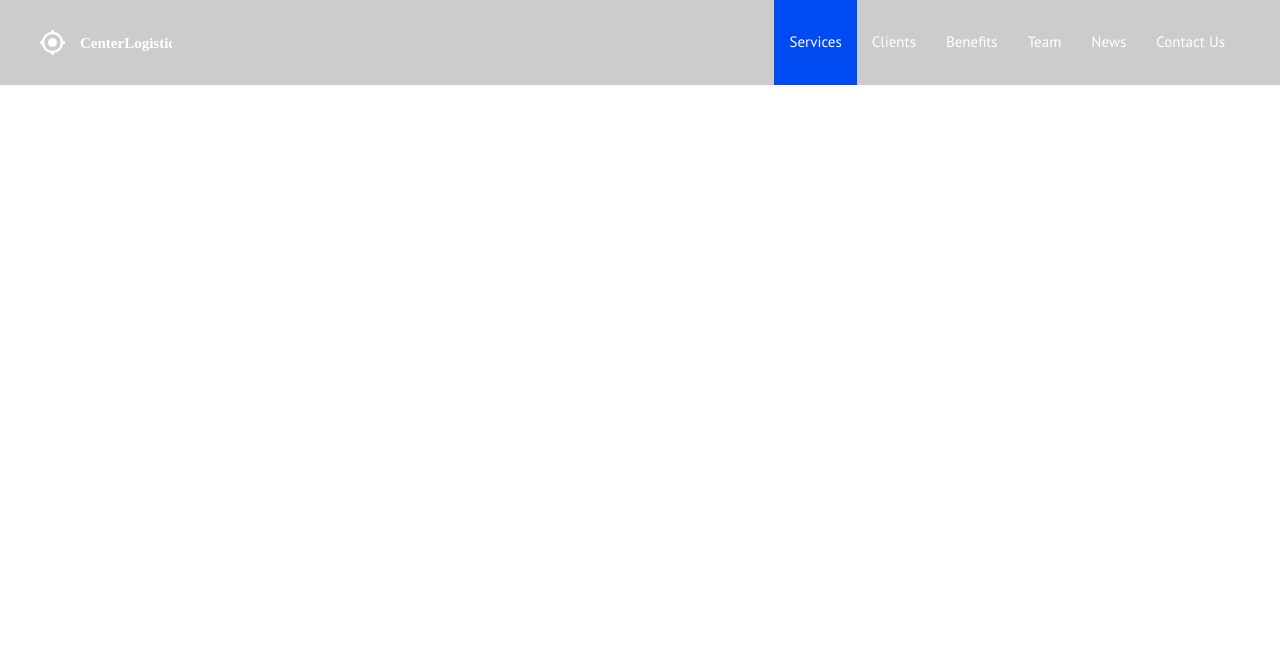
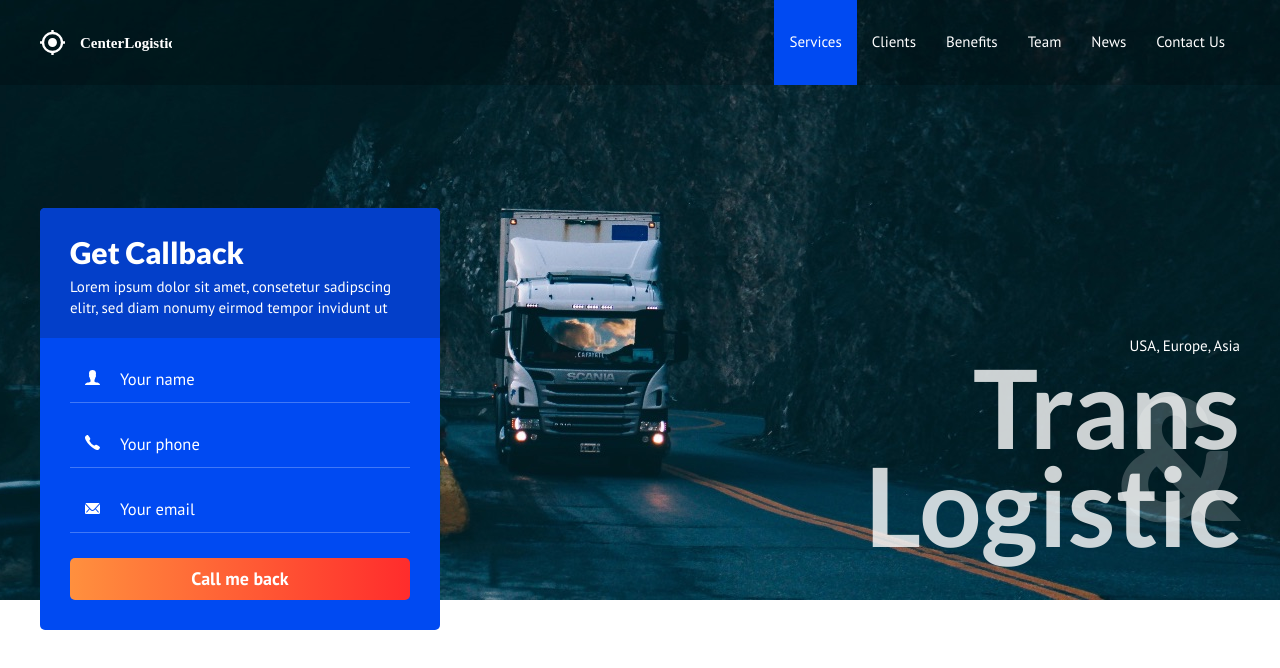
Before and after one commit to halexx7/7_logistics, a website: page src/index.html in a window 1280 px wide. Drawn offline with nearby package versions, Linux system fonts and the light colour scheme; files that its build step writes are made by us from their sources.

Commit message:
Added first block and form

```diff
--- /dev/null
+++ b/src/assets/sass/blocks/btn.scss
@@ -0,0 +1,26 @@
+.btn {
+    display: inline-block;
+    vertical-align: top;
+    padding: 11px 20px;
+
+    font-family: 'PT Sans', sans-serif;
+    font-size: 1.2rem;
+    line-height: 1.1;
+    color: $white;
+    font-weight: 700;
+    text-align: center;
+    cursor: pointer;
+
+    background: #333;
+    border: 0;
+    border-radius: $radius_sm;
+}
+
+.btn--orange {
+    background-image: linear-gradient(to right, #FF903E, #FF2C2C);
+}
+
+.btn--block {
+    display: block;
+    width: 100%;
+}
--- /dev/null
+++ b/src/assets/sass/blocks/form.scss
@@ -0,0 +1,85 @@
+.request-form {
+    width: 100%;
+    max-width: 400px;
+    overflow: hidden;
+
+    background-color: $blue;
+    border-radius: $radius_sm;
+
+}
+.request-form--intro {
+    position: relative;
+    bottom: -30px;
+}
+
+/* Form header*/
+.request-form__header {
+    padding: 20px 30px;
+
+    background-color: $blue_dark;
+}
+
+.request-form__title {
+    font-family: 'Lato', sans-serif;
+    font-size: 2rem;
+    line-height: 1.6;
+    color: $white;
+    font-weight: 900;
+}
+
+.request-form__text {
+    font-size: 1rem;
+    line-height: 1.4;
+    color: $white;
+    font-weight: 400;
+}
+
+/* Form content */
+.request-form__content {
+    padding: 0 30px 30px;
+}
+
+.form__group {
+    margin-bottom: 25px;
+}
+
+.input {
+    display: block;
+    width: 100%;
+    padding-top: 30px;
+    padding-bottom: 12px;
+    padding-left: 50px;
+
+    background: none;
+    border: none;
+    border-bottom: 1px solid rgba(255, 255, 255, .25);
+
+    font-family: 'PT Sans', sans-serif;
+    font-size: 1.1rem;
+    line-height: 1rem;
+    color: $white;
+    font-weight: 400;
+
+    transition: border-color .1s linear;
+
+    &::placeholder {
+        color: $white;
+    }
+
+    &:focus {
+        outline: none;
+        border-bottom-color: $white;
+    }
+}
+
+.input--user {
+    background: url("../img/user.svg") left 15px top 32px no-repeat;
+}
+
+.input--tel {
+    background: url("../img/icon-call.svg") left 15px top 32px no-repeat;
+}
+
+.input--email{
+    background: url("../img/icon-mail.svg") left 15px top 35px no-repeat;
+}
--- /dev/null
+++ b/src/assets/sass/blocks/intro.scss
@@ -0,0 +1,44 @@
+.intro {
+    background: $black url("../img/intro-bg.jpg") no-repeat center;
+    background-size: cover;
+}
+
+.intro__inner {
+    height: 600px;
+    display: flex;
+    align-items: flex-end;
+    justify-content: space-between;
+}
+
+.intro__text {
+
+    margin-bottom: 45px;
+    text-align: right;
+}
+
+.intro__countries {
+    font-size: 1rem;
+    color: $white;
+}
+
+.intro__title {
+    position: relative;
+
+    font-family: 'Lato', sans-serif;
+    font-size: 7.3rem;
+    line-height: 0.9;
+    color: rgba(255, 255, 255, 0.8);
+    font-weight: 700;
+}
+
+.intro__title-amp {
+    font-size: 11.3rem;
+    font-weight: 900;
+    color: rgba(255, 255, 255, 0.2);
+
+    position: absolute;
+    right: 0;
+    top: 50%;
+
+    transform: translateY(-50%);
+}
--- a/src/assets/sass/style.scss
+++ b/src/assets/sass/style.scss
@@ -23,6 +23,17 @@ body {
     box-sizing: border-box;
 }
 
+/* Сбрасываем по умолчанию все отступы заголовков */
+h1, h2, h3, h4, h5, h6 {
+    margin: 0;
+}
+
+/* Сбрасываем отступы и стилизацию списков */
+ul, ol {
+    margin: 0;
+    padding: 0;
+    list-style: none;
+}
 
 /* Bootstrap */
 @import "../../../node_modules/bootstrap/scss/functions";
@@ -35,3 +46,6 @@ body {
 @import "blocks/header";
 @import "blocks/container";
 @import "blocks/nav";
+@import "blocks/intro";
+@import "blocks/form";
+@import "blocks/btn";
--- a/src/assets/sass/vars.scss
+++ b/src/assets/sass/vars.scss
@@ -1,9 +1,10 @@
 $white: #fff;
 $blue: #004AF2;
+$blue_dark: #033FC9;
 $black: #000;
 $black_light: #585858;
 $gray: #fafafa;
 $gray_dark: #a1a1a1;
 $radius: 10px;
-$radius_sm: 10px;
+$radius_sm: 5px;
 $shadow: 0 0 25px rgba(0, 0, 0, 05);
--- a/src/index.html
+++ b/src/index.html
@@ -2,3 +2,37 @@
 layout: default
 title: CenterLogistic
 ---
+
+<div class="intro">
+    <div class="container">
+        <div class="intro__inner">
+
+            <div class="request-form request-form--intro">
+                <div class="request-form__header">
+                    <h3 class="request-form__title">Get Callback</h3>
+                    <div class="request-form__text">Lorem ipsum dolor sit amet, consetetur sadipscing elitr, sed diam nonumy eirmod tempor invidunt ut</div>
+                </div>
+
+                <div class="request-form__content">
+                    <form class="form" action="/" method="post">
+                        <div class="form__group">
+                            <input class="input input--user" type="text" placeholder="Your name">
+                            <input class="input input--tel" type="tel" placeholder="Your phone">
+                            <input class="input input--email" type="email" placeholder="Your email">
+                        </div>
+                        <button class="btn btn--block btn--orange" type="submit">Call me back</button>
+                    </form>
+                </div>
+            </div><!--./request-form-->
+
+            <div class="intro__text">
+                <div class="intro__countries">USA, Europe, Asia</div>
+                <h1 class="intro__title">
+                    <span class="intro__title-amp">&amp;</span>
+                    Trans <br>Logistic
+                </h1>
+            </div>
+        </div><!--/.intro__inner-->
+
+    </div><!--/.container-->
+</div> <!--/.intro-->
```
Also changed, not shown: dist/assets/css/style.css, dist/assets/css/style.min.css, dist/assets/img/icon-call.svg (added), dist/assets/img/icon-mail.svg (added), dist/assets/img/intro-bg.jpg (added), dist/assets/img/user.svg (added), dist/index.html, src/assets/img/icon-call.svg (added), src/assets/img/icon-mail.svg (added), src/assets/img/intro-bg.jpg (added), src/assets/img/user.svg (added), 1 other file.
